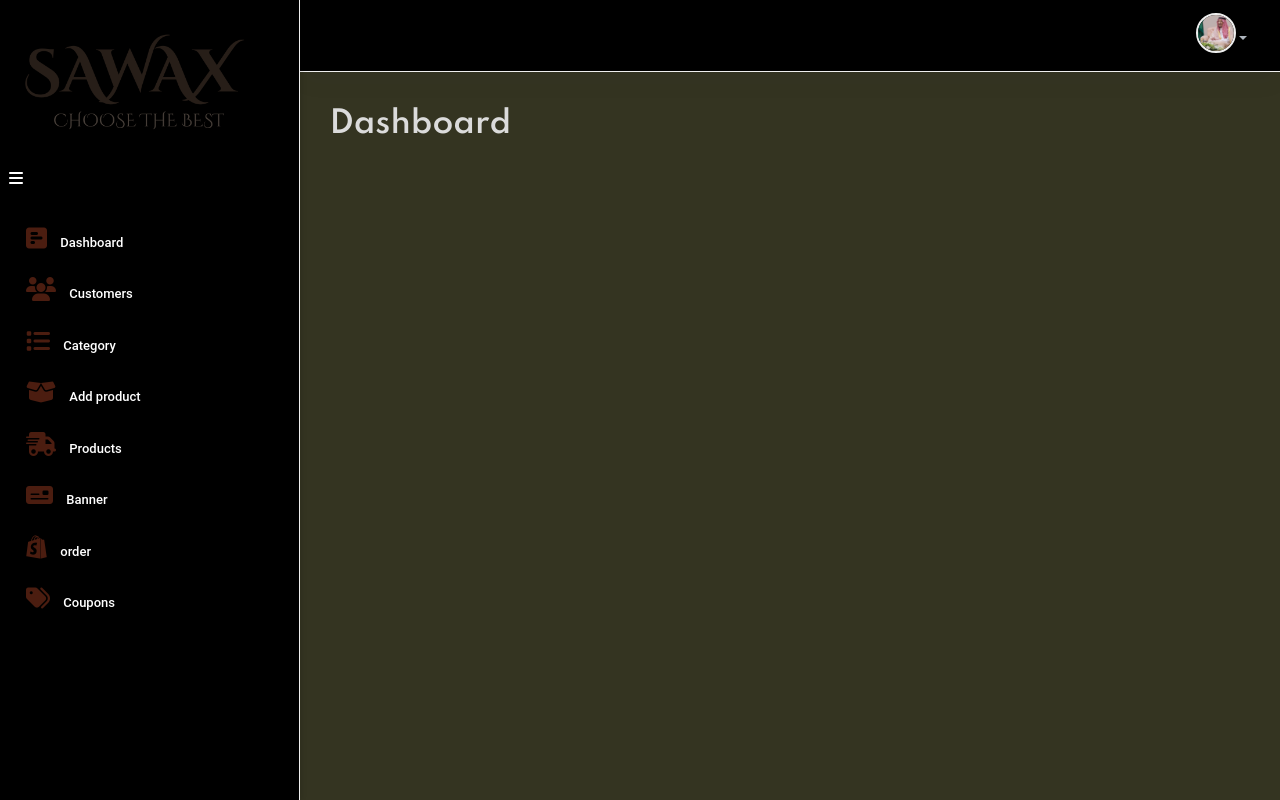
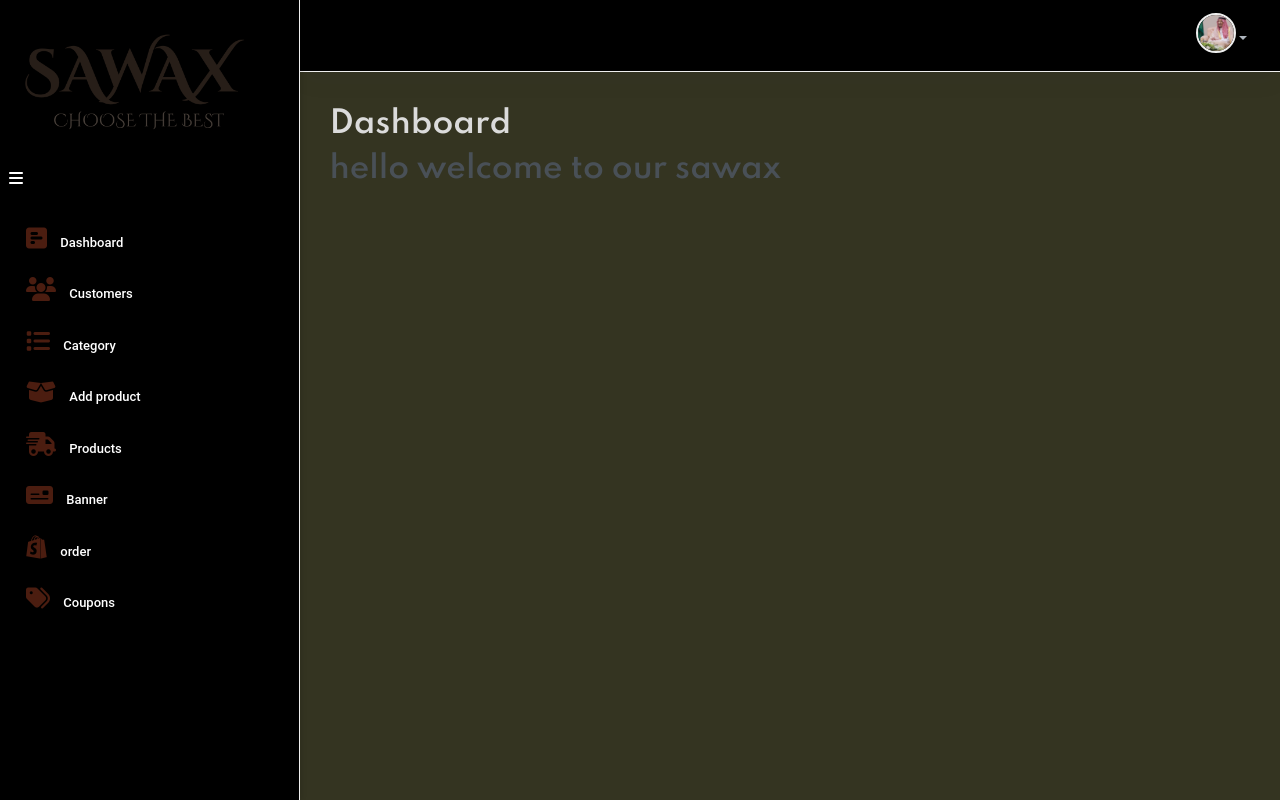
Before and after one commit to nishaadhh/sawax, a Node server app: template views/admin/dashboard.ejs in a window 1280 px wide. Run offline with Node 20, Linux system fonts and the light colour scheme; the template is opened without the code that fills it, so the values that code supplies are empty; some libraries are stand-ins or nearby versions.

Commit message:
dashboard edit

```diff
--- a/views/admin/dashboard.ejs
+++ b/views/admin/dashboard.ejs
@@ -19,6 +19,7 @@
     <div class="content-header">
         <div>
             <h2 class="content-title card-title" style="color: black;">Dashboard </h2>
+            <h2>hello welcome  to our sawax</h2>
         </div>
 
     </div>
```
